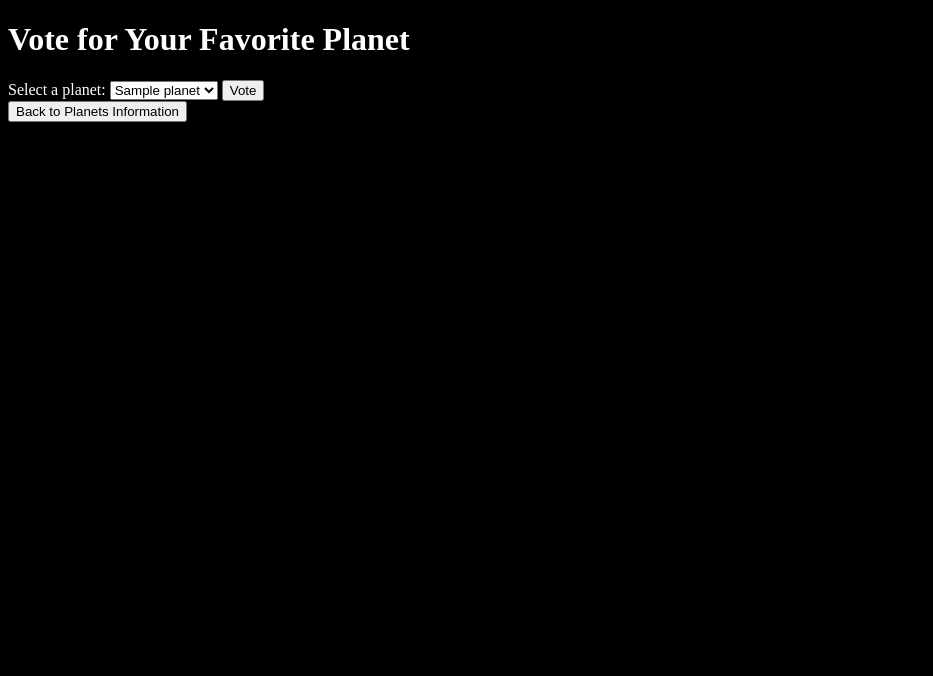
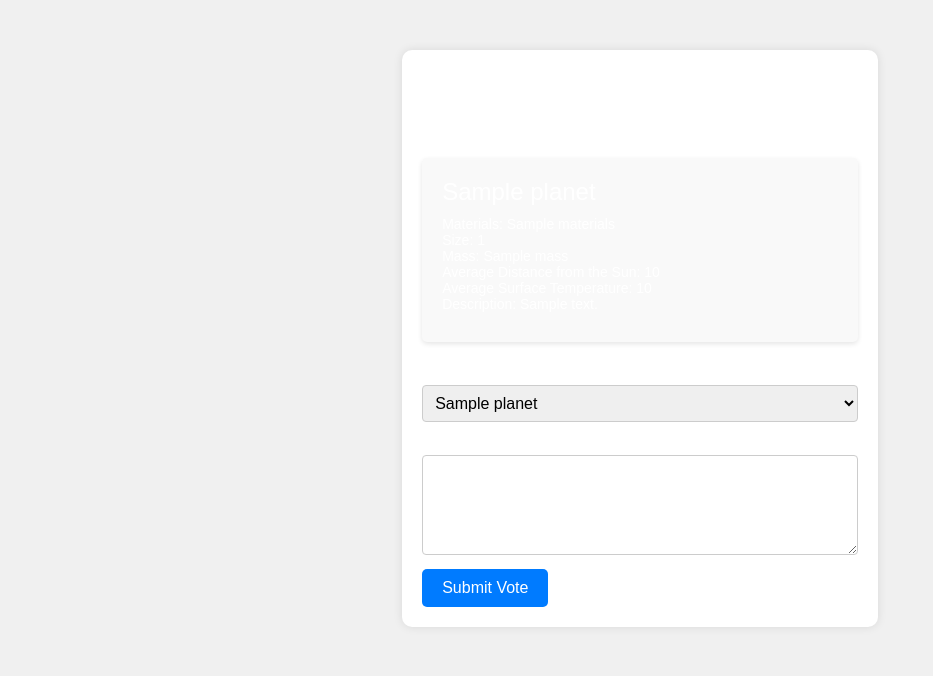
Before and after one commit to OfekGoldstein/Final-Project, a Flask app: template App/templates/vote.html in a window 1280 px wide. Shown: the top 676 px of the page, without its empty margins (0-933 px from the left). Run offline with Flask 3, Linux system fonts and the light colour scheme; the template is opened without the code that fills it: most values are stand-ins (such as "Sample title", 1, 10 or a date in 2020).

Commit message:
modified vote.html

```diff
--- a/App/templates/vote.html
+++ b/App/templates/vote.html
@@ -4,26 +4,116 @@
     <meta charset="UTF-8">
     <meta name="viewport" content="width=device-width, initial-scale=1.0">
     <title>Vote for Your Favorite Planet</title>
+    <link rel="stylesheet" href="{{ url_for('static', filename='styles.css') }}"> <!-- Link to your CSS file -->
     <style>
+        /* Additional inline styles specific to this page */
         body {
-            background-color: black;
+            margin: 0;
+            padding: 0;
+            font-family: Arial, sans-serif;
+            background-color: #f0f0f0;
+        }
+        .container {
+            max-width: 800px;
+            margin: 50px auto;
+            padding: 20px;
+            background-color: #fff;
+            border-radius: 10px;
+            box-shadow: 0 0 10px rgba(0, 0, 0, 0.1);
+        }
+        h1 {
+            text-align: center;
+            margin-bottom: 30px;
+        }
+        .planet-list {
+            list-style-type: none;
+            padding: 0;
+            margin: 0;
+        }
+        .planet-item {
+            margin-bottom: 20px;
+            padding: 20px;
+            background-color: #f9f9f9;
+            border-radius: 5px;
+            box-shadow: 0 2px 5px rgba(0, 0, 0, 0.1);
+        }
+        .planet-name {
+            font-size: 24px;
+            margin-bottom: 10px;
+        }
+        .planet-description {
+            margin-bottom: 10px;
+            font-size: 14px;
+        }
+        .vote-form {
+            margin-top: 20px;
+        }
+        .vote-form label {
+            display: block;
+            margin-bottom: 5px;
+        }
+        .vote-form select {
+            width: 100%;
+            padding: 8px;
+            font-size: 16px;
+            margin-bottom: 10px;
+            border: 1px solid #ccc;
+            border-radius: 4px;
+            box-sizing: border-box;
+        }
+        .vote-form textarea {
+            width: 100%;
+            padding: 8px;
+            font-size: 16px;
+            margin-bottom: 10px;
+            border: 1px solid #ccc;
+            border-radius: 4px;
+            box-sizing: border-box;
+            resize: vertical; /* Allow vertical resizing */
+            min-height: 100px; /* Set a minimum height */
+        }
+        .vote-form input[type="submit"] {
+            background-color: #007bff;
             color: white;
+            border: none;
+            padding: 10px 20px;
+            border-radius: 5px;
+            cursor: pointer;
+            font-size: 16px;
         }
     </style>
 </head>
 <body>
-    <h1>Vote for Your Favorite Planet</h1>
-    <form action="/vote" method="post">
-        <label for="planet">Select a planet:</label>
-        <select id="planet" name="planet_name">
+    <div class="container">
+        <h1>Vote for Your Favorite Planet</h1>
+
+        <div class="planet-list">
             {% for planet in planets %}
-                <option value="{{ planet.name }}">{{ planet.name }}</option>
+            <div class="planet-item">
+                <div class="planet-name">{{ planet.name }}</div>
+                <div class="planet-description">
+                    Materials: {{ planet.Materials }}<br>
+                    Size: {{ planet.Size }}<br>
+                    Mass: {{ planet.Mass }}<br>
+                    Average Distance from the Sun: {{ planet.Average_Distance_from_the_Sun }}<br>
+                    Average Surface Temperature: {{ planet.Average_Surface_Temperature }}<br>
+                    Description: {{ planet.Description }}
+                </div>
+            </div>
             {% endfor %}
-        </select>
-        <button type="submit">Vote</button>
-    </form>
-    <div>
-        <button onclick="window.location.href='/planets'">Back to Planets Information</button>
+        </div>
+
+        <form class="vote-form" action="/vote" method="POST">
+            <label for="planet_name">Select a planet:</label>
+            <select name="planet_name" id="planet_name">
+                {% for planet in planets %}
+                    <option value="{{ planet.name }}">{{ planet.name }}</option>
+                {% endfor %}
+            </select>
+            <label for="comment">Why do you vote for this planet?</label>
+            <textarea name="comment" id="comment" rows="4"></textarea>
+            <input type="submit" value="Submit Vote">
+        </form>
     </div>
 </body>
 </html>
```
